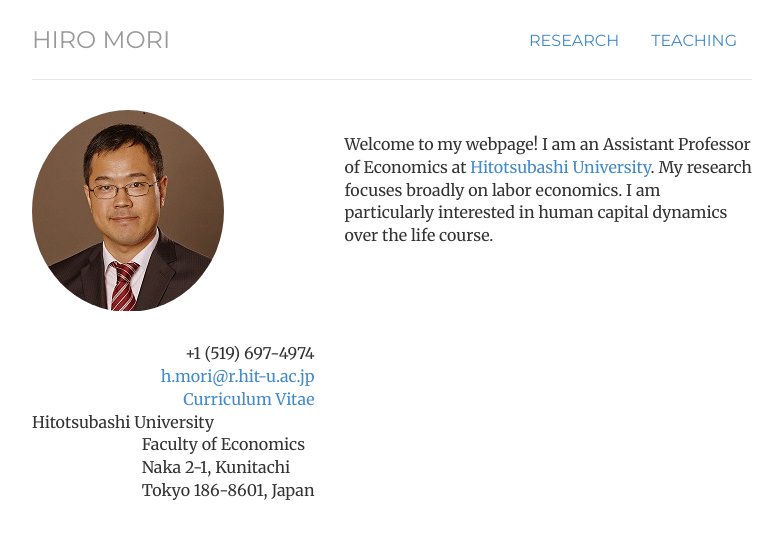
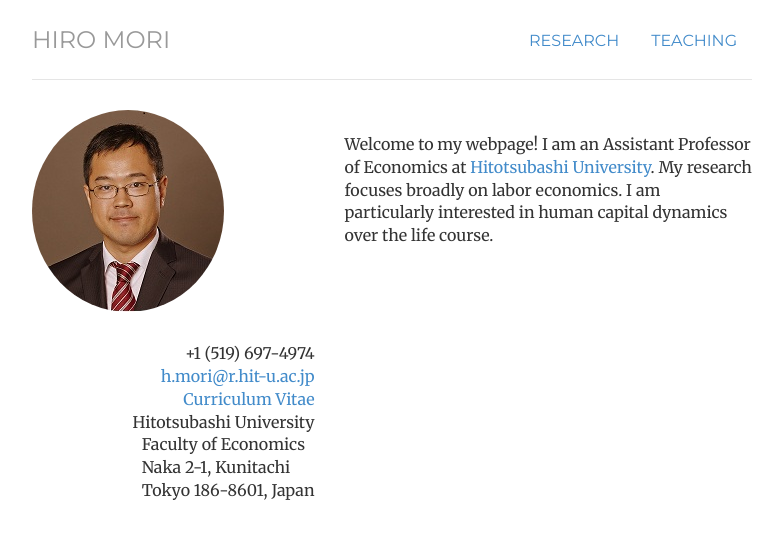
Before and after one commit to morihiroaki/morihiroaki.github.io, a Jekyll site: the page built from index.html, in a window 1280 px wide. Shown: the top 539 px of the page, without its empty margins (248-1030 px from the left). Built offline with Jekyll 4.4.1, drawn with Linux system fonts in a browser that asks for light colours.

Commit message:
Update index.html

```diff
--- a/index.html
+++ b/index.html
@@ -27,7 +27,7 @@ description:
                     <br>
                     <div class="contact-item">
                       <div class="icon pull-left text-center"><span class="fa fa-map-marker fa-fw"></span></div>
-                      <div class="title pull-left">Hitotsubashi University</div><br>
+                      <div class="title pull-right">Hitotsubashi University</div><br>
                       <div class="description pull-right">
                       Faculty of Economics<br>
                       Naka 2-1, Kunitachi<br>
```
